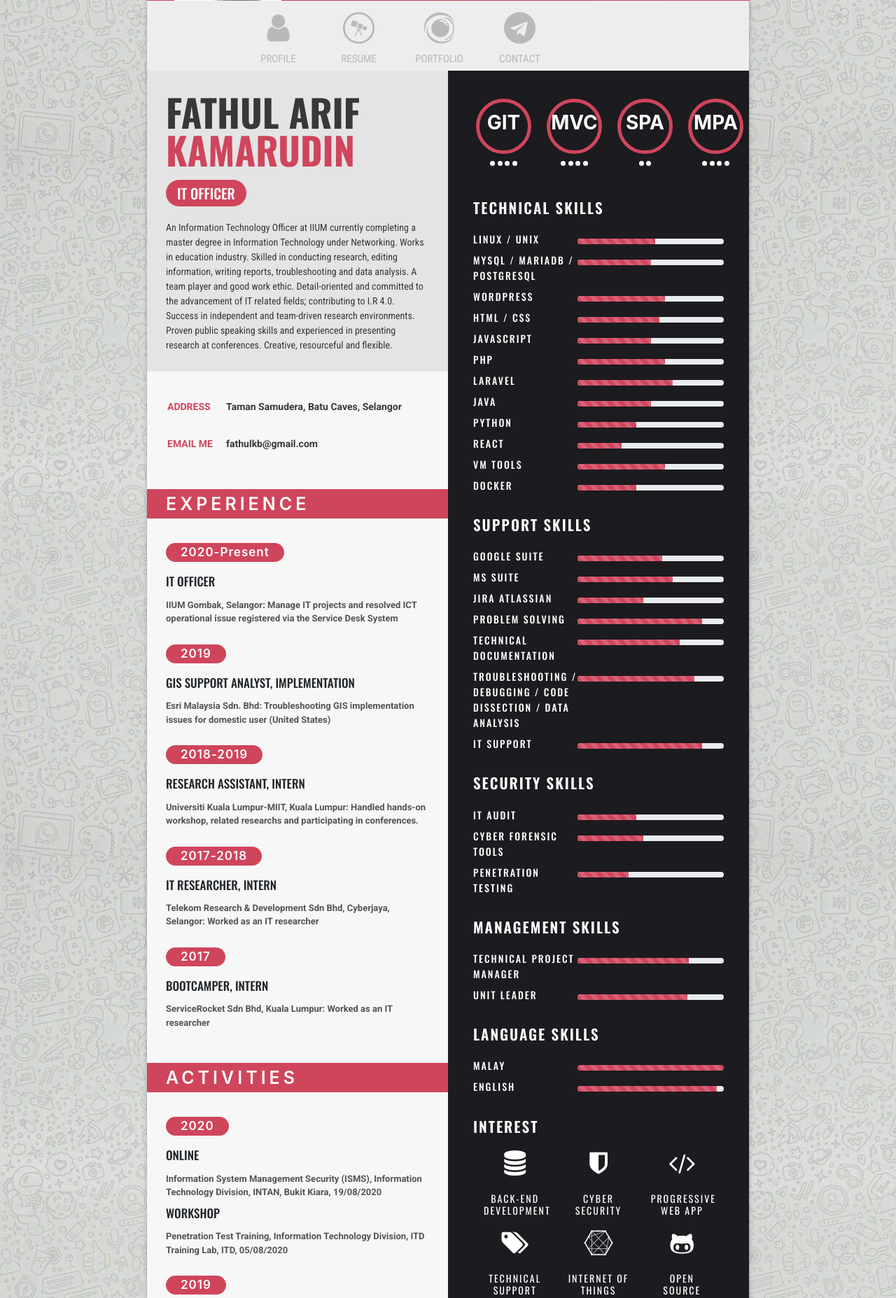
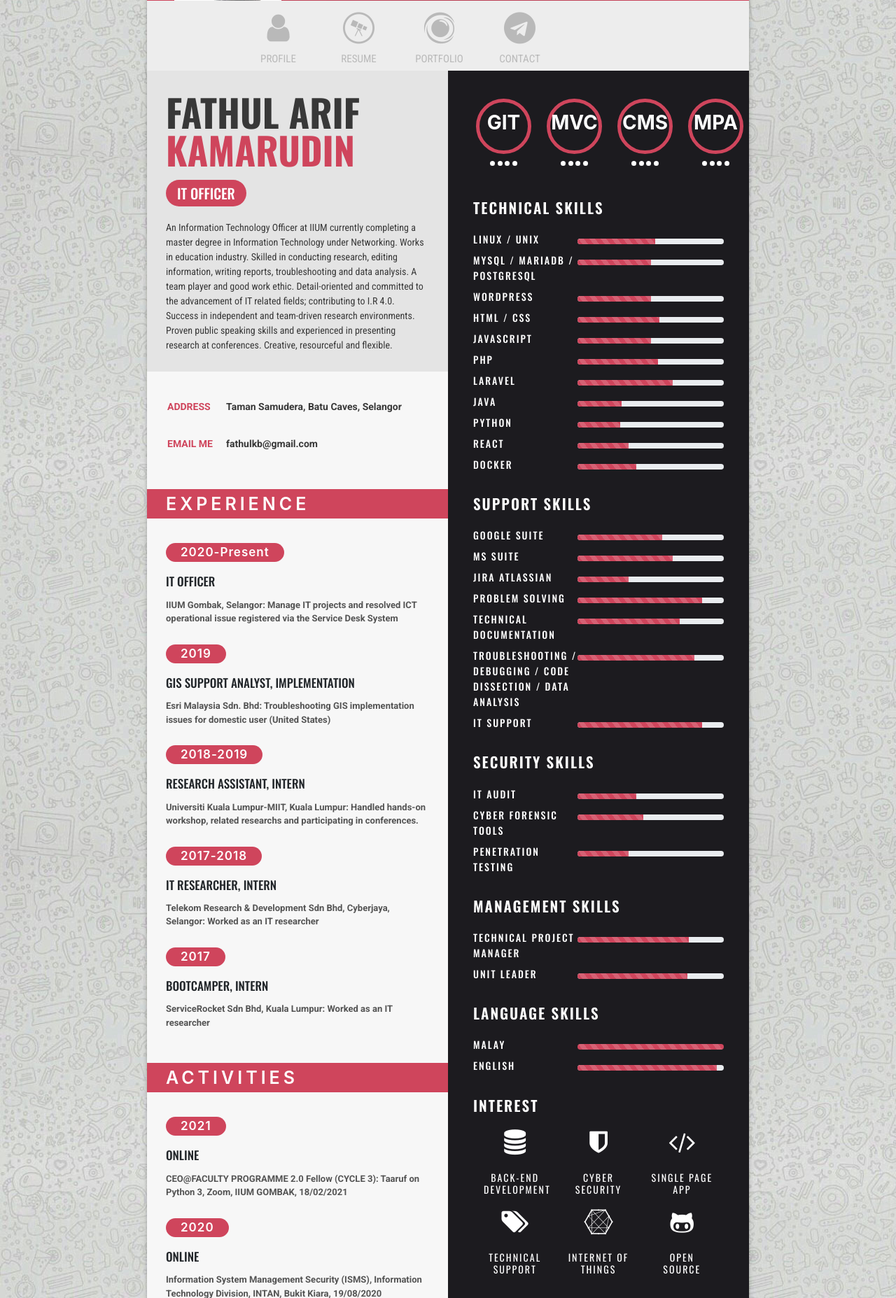
Before and after one commit to fhlarif/portfolio, a PHP site: page / in a window 1280 px wide. Shown: the part 433-2288 px from the top of the page at 70% size. Run offline with PHP 8.4, Linux system fonts and the light colour scheme; some libraries are stand-ins or nearby versions.

Commit message:
added new portfolio

```diff
--- a/index.php
+++ b/index.php
@@ -758,6 +758,11 @@ a { color: inherit; }
                      <h2>ACTIVITIES</h2>
                   </div>
                   <div class="ex-box">
+                     <h2>2021</h2>
+                     <h4>ONLINE</h4>
+                     <p> CEO@FACULTY PROGRAMME 2.0 Fellow (CYCLE 3): Taaruf on Python 3, Zoom, IIUM GOMBAK, 18/02/2021  </p>
+                  </div>
+                  <div class="ex-box">
                      <h2>2020</h2>
                      <h4>ONLINE</h4>
                      <p>Information System Management Security (ISMS), Information Technology Division, INTAN, Bukit Kiara, 19/08/2020  </p>
@@ -819,8 +824,10 @@ a { color: inherit; }
                         </ul>
                      </div>
                      <div class="skill-name">
-                        <div class="sn">SPA</div>
+                        <div class="sn">CMS</div>
                         <ul>
+                           <li></li>
+                           <li></li>
                            <li></li>
                            <li></li>
                         </ul>
@@ -869,7 +876,7 @@ a { color: inherit; }
                         </div>
                         <div class="col-md-7 no-padding">
                            <div class="progress">
-                              <div class="progress-bar bg-warning progress-bar-striped" role="progressbar" style="width: 60%">
+                              <div class="progress-bar bg-warning progress-bar-striped" role="progressbar" style="width: 50%">
                               </div>
                            </div>
                         </div>
@@ -902,66 +909,66 @@ a { color: inherit; }
                         </div>
                         <div class="col-md-7 no-padding">
                            <div class="progress">
+                              <div class="progress-bar bg-warning progress-bar-striped" role="progressbar"  style="width: 55%">
+                              </div>
+                           </div>
+                        </div>
+                     </div>
+                     <div class="row no-margin">
+                        <div class="col-md-5 no-padding">
+                           <h4>Laravel </h4>
+                        </div>
+                        <div class="col-md-7 no-padding">
+                           <div class="progress">
+                              <div class="progress-bar bg-warning progress-bar-striped" role="progressbar"  style="width: 65%">
+                              </div>
+                           </div>
+                        </div>
+                     </div>
+                     <div class="row no-margin">
+                        <div class="col-md-5 no-padding">
+                           <h4>Java</h4>
+                        </div>
+                        <div class="col-md-7 no-padding">
+                           <div class="progress">
+                              <div class="progress-bar bg-warning progress-bar-striped" role="progressbar"  style="width: 30%">
+                              </div>
+                           </div>
+                        </div>
+                     </div>
+                     <div class="row no-margin">
+                        <div class="col-md-5 no-padding">
+                           <h4>Python</h4>
+                        </div>
+                        <div class="col-md-7 no-padding">
+                           <div class="progress">
+                              <div class="progress-bar bg-warning progress-bar-striped" role="progressbar"  style="width: 29%">
+                              </div>
+                           </div>
+                        </div>
+                     </div>
+                     <div class="row no-margin">
+                        <div class="col-md-5 no-padding">
+                           <h4>React</h4>
+                        </div>
+                        <div class="col-md-7 no-padding">
+                           <div class="progress">
+                              <div class="progress-bar bg-warning progress-bar-striped" role="progressbar"  style="width: 35%">
+                              </div>
+                           </div>
+                        </div>
+                     </div>
+                     <!-- <div class="row no-margin">
+                        <div class="col-md-5 no-padding">
+                           <h4>VM Tools</h4>
+                        </div>
+                        <div class="col-md-7 no-padding">
+                           <div class="progress">
                               <div class="progress-bar bg-warning progress-bar-striped" role="progressbar"  style="width: 60%">
                               </div>
                            </div>
                         </div>
-                     </div>
-                     <div class="row no-margin">
-                        <div class="col-md-5 no-padding">
-                           <h4>Laravel </h4>
-                        </div>
-                        <div class="col-md-7 no-padding">
-                           <div class="progress">
-                              <div class="progress-bar bg-warning progress-bar-striped" role="progressbar"  style="width: 65%">
-                              </div>
-                           </div>
-                        </div>
-                     </div>
-                     <div class="row no-margin">
-                        <div class="col-md-5 no-padding">
-                           <h4>Java</h4>
-                        </div>
-                        <div class="col-md-7 no-padding">
-                           <div class="progress">
-                              <div class="progress-bar bg-warning progress-bar-striped" role="progressbar"  style="width: 50%">
-                              </div>
-                           </div>
-                        </div>
-                     </div>
-                     <div class="row no-margin">
-                        <div class="col-md-5 no-padding">
-                           <h4>Python</h4>
-                        </div>
-                        <div class="col-md-7 no-padding">
-                           <div class="progress">
-                              <div class="progress-bar bg-warning progress-bar-striped" role="progressbar"  style="width: 40%">
-                              </div>
-                           </div>
-                        </div>
-                     </div>
-                     <div class="row no-margin">
-                        <div class="col-md-5 no-padding">
-                           <h4>React</h4>
-                        </div>
-                        <div class="col-md-7 no-padding">
-                           <div class="progress">
-                              <div class="progress-bar bg-warning progress-bar-striped" role="progressbar"  style="width: 30%">
-                              </div>
-                           </div>
-                        </div>
-                     </div>
-                     <div class="row no-margin">
-                        <div class="col-md-5 no-padding">
-                           <h4>VM Tools</h4>
-                        </div>
-                        <div class="col-md-7 no-padding">
-                           <div class="progress">
-                              <div class="progress-bar bg-warning progress-bar-striped" role="progressbar"  style="width: 60%">
-                              </div>
-                           </div>
-                        </div>
-                     </div>
+                     </div> -->
                      <div class="row no-margin">
                         <div class="col-md-5 no-padding">
                            <h4>Docker</h4>
@@ -1007,7 +1014,7 @@ a { color: inherit; }
                         </div>
                         <div class="col-md-7 no-padding">
                            <div class="progress">
-                              <div class="progress-bar bg-warning progress-bar-striped" role="progressbar"  style="width: 45%">
+                              <div class="progress-bar bg-warning progress-bar-striped" role="progressbar"  style="width: 35%">
                               </div>
                            </div>
                         </div>
@@ -1174,7 +1181,7 @@ a { color: inherit; }
                            <div class="intetst-icons">
                               <i class="fa fa-code" aria-hidden="true"></i>
                               <br><br>
-                              <h5>PROGRESSIVE WEB APP </h5>
+                              <h5>SINGLE PAGE APP </h5>
                            </div>
                         </div>
                         <div class="col-md-4 intetst-box">
@@ -1282,6 +1289,13 @@ a { color: inherit; }
             </ul>
             <div class="extra-text">Example of works and achievement</div>
             <ul id="portfolio-list">
+            <li class="  laravel php project">
+                   <a href=" https://github.com/fhlarif/adminlite" target="_blank" class="folio">
+                        <img src="images/folio/cms.png" alt="Grid">
+                        <h2 class="title">CMS </h2>
+                        <span class="categorie">Laravel/PHP/Project </span>
+                    </a>
+               </li>
             <li class="  html ">
                    <a href=" https://gadgetlab.netlify.app/" target="_blank" class="folio">
                         <img src="images/folio/gadgetlab1.png" alt="Grid">
```
Also changed, not shown: images/folio/cms.png (added).
